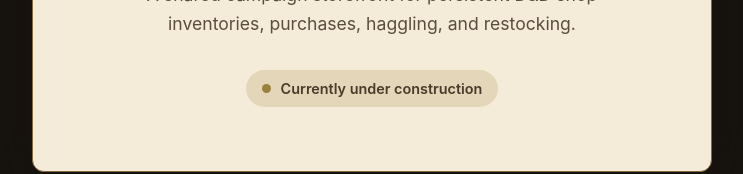
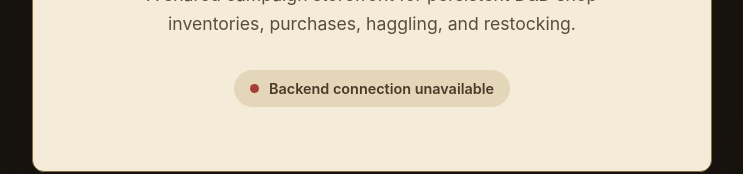
Before and after one commit to jmbrehm/askthedm-campaign-shopping-trip, a React (Vite) app: page / in a window 1280 px wide. Shown: the part 450-624 px from the top of the page, without its empty margins (268-1011 px from the left). Built offline with nearby package versions, Linux system fonts and the light colour scheme; no server answers; the database is empty.

Commit message:
Connect application to Supabase

```diff
--- a/package.json
+++ b/package.json
@@ -10,6 +10,7 @@
     "preview": "vite preview"
   },
   "dependencies": {
+    "@supabase/supabase-js": "^2.112.3",
     "react": "^19.2.8",
     "react-dom": "^19.2.8"
   },
--- a/src/App.css
+++ b/src/App.css
@@ -64,3 +64,11 @@ h1 {
     padding: 48px 24px;
   }
 }
+
+.status-connected .status-dot {
+  background: #3f7d4c;
+}
+
+.status-error .status-dot {
+  background: #a43f35;
+}
--- a/src/App.tsx
+++ b/src/App.tsx
@@ -1,6 +1,45 @@
+import { useEffect, useState } from 'react'
+import { supabase } from './lib/supabase'
 import './App.css'
 
+type BackendStatus = 'checking' | 'connected' | 'error'
+
 function App() {
+  const [backendStatus, setBackendStatus] =
+    useState<BackendStatus>('checking')
+  const [statusMessage, setStatusMessage] =
+    useState('Checking persistent backend…')
+
+  useEffect(() => {
+    let isActive = true
+
+    async function checkBackend() {
+      const { data, error } = await supabase
+        .from('app_status')
+        .select('message')
+        .eq('id', 1)
+        .single()
+
+      if (!isActive) return
+
+      if (error) {
+        console.error('Supabase connection failed:', error)
+        setBackendStatus('error')
+        setStatusMessage('Backend connection unavailable')
+        return
+      }
+
+      setBackendStatus('connected')
+      setStatusMessage(data.message)
+    }
+
+    void checkBackend()
+
+    return () => {
+      isActive = false
+    }
+  }, [])
+
   return (
     <main className="app-shell">
       <section className="placeholder-card">
@@ -13,9 +52,9 @@ function App() {
           purchases, haggling, and restocking.
         </p>
 
-        <div className="status">
+        <div className={`status status-${backendStatus}`}>
           <span className="status-dot" aria-hidden="true" />
-          Currently under construction
+          {statusMessage}
         </div>
       </section>
     </main>
--- /dev/null
+++ b/src/lib/supabase.ts
@@ -0,0 +1,14 @@
+import { createClient } from '@supabase/supabase-js'
+
+const supabaseUrl = import.meta.env.VITE_SUPABASE_URL
+const supabasePublishableKey =
+  import.meta.env.VITE_SUPABASE_PUBLISHABLE_KEY
+
+if (!supabaseUrl || !supabasePublishableKey) {
+  throw new Error('Missing Supabase environment variables')
+}
+
+export const supabase = createClient(
+  supabaseUrl,
+  supabasePublishableKey,
+)
```
Also changed, not shown: 1 other file (tests, documents, lock files or other folders).
